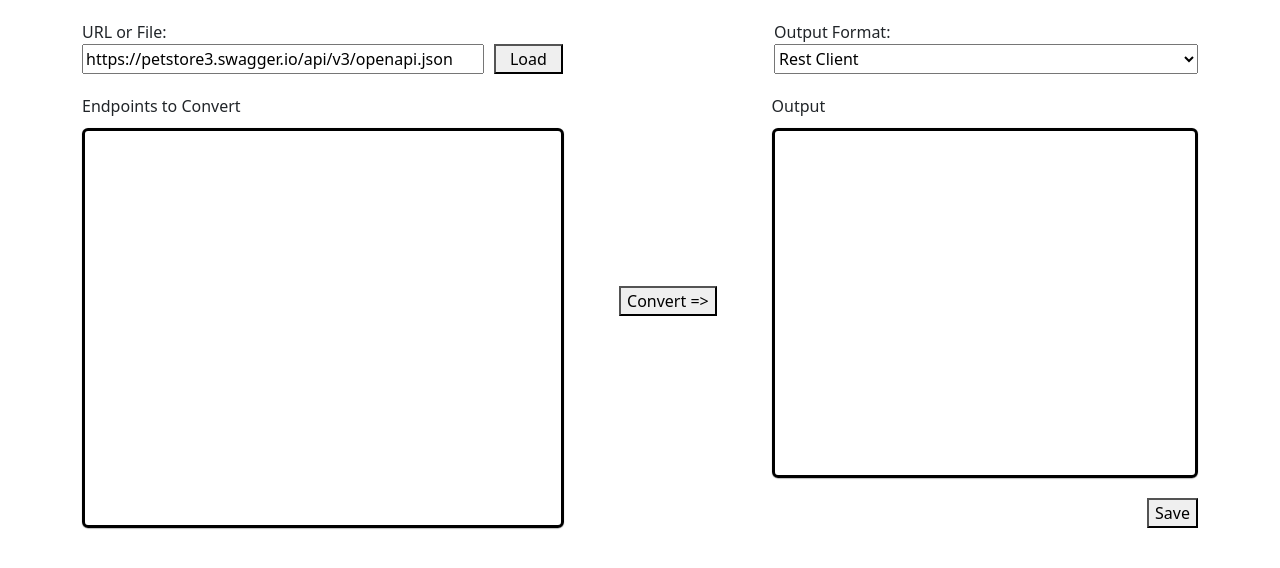
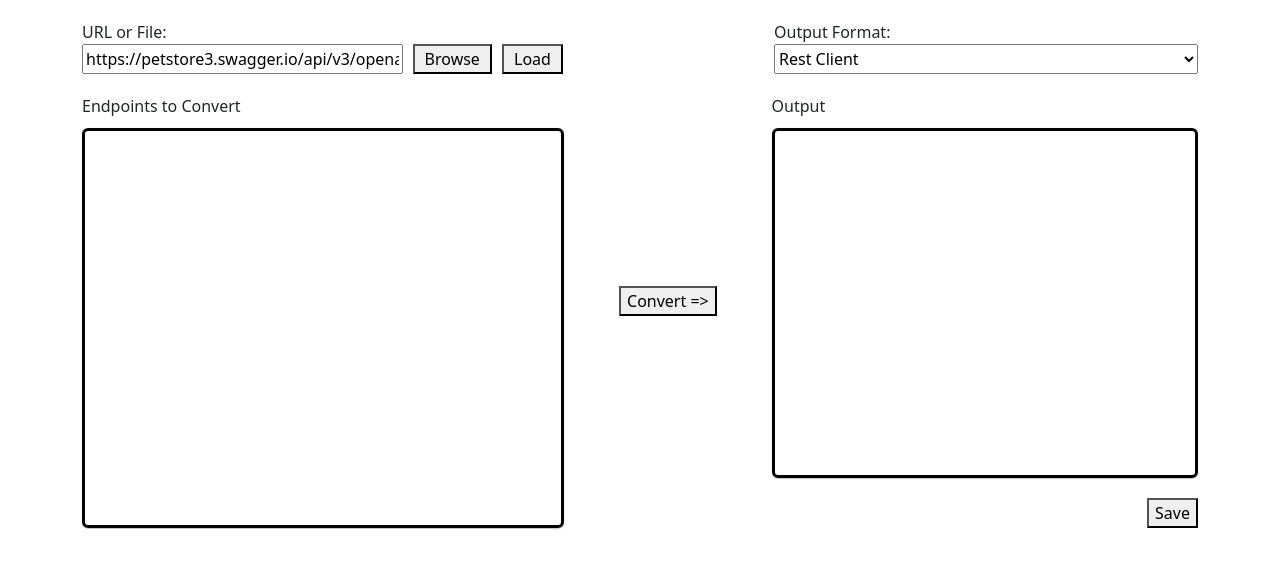
Before and after one commit to pngan/RestAssured, a React (Create React App) app: page / in a window 1280 px wide. Shown: the top 568 px of the page. Built offline with nearby package versions, Linux system fonts and the light colour scheme.

Commit message:
add file upload to conversion

```diff
--- a/src/Components/SourceInputSelection.js
+++ b/src/Components/SourceInputSelection.js
@@ -1,4 +1,4 @@
-import React, {useState} from "react";
+import React, {useRef, useState} from "react";
 import { useApp } from "../AppProvider";
 import styled from 'styled-components';
 import { InputWrapper, Label } from '../styles/sharedStyles'
@@ -7,7 +7,13 @@ const LoadButton = styled.button`
   margin-left: 10px;
   flex-grow: 1;
 `
-
+const BrowseButton = styled.button`
+  margin-left: 10px;
+  flex-grow: 1;
+`
+const FileInput = styled.input`
+  display: none;
+`
 const SourceInput = styled.input`
   flex-grow:10;
 `
@@ -21,7 +27,7 @@ const InputButtonWrapper = styled.div`
 const SourceInputSelection = (props) => {
   const [fileOrUrl, setFileOrUrl] = useState('https://petstore3.swagger.io/api/v3/openapi.json');
   const { loadOpenApiContentFromFileOrRequest } = useApp();
-
+  const inputElement = useRef();
   const updateSourceValue = (event) => {
     // add debounce
     setFileOrUrl(event.target.value)
@@ -37,11 +43,21 @@ const SourceInputSelection = (props) => {
     }
   };
 
+  const fileUploadSelect = () => {
+    inputElement.current.click();
+  };
+
+  const fileInputSelection = () => {
+    setFileOrUrl(inputElement.current?.files[0]?.path);
+  }
+
   return (
     <InputWrapper>
       <Label>URL or File:</Label>
       <InputButtonWrapper>
         <SourceInput type='text' onChange={updateSourceValue} value={fileOrUrl} />
+        <FileInput onChange={fileInputSelection} type={'file'} ref={inputElement} />
+        <BrowseButton onClick={fileUploadSelect}>Browse</BrowseButton>
         <LoadButton type="button" onClick={loadOpenApiContent}>Load</LoadButton>
       </InputButtonWrapper>
     </InputWrapper>
```
